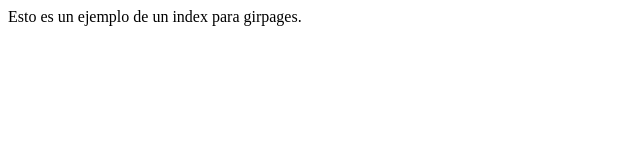
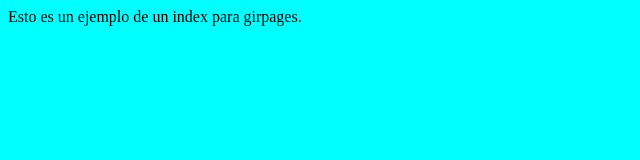
Before and after one commit to AsherGarcia/prueba, a plain HTML site: page index.html in a window 1280 px wide. Shown: the whole page, without its empty margins (0-640 px from the left). Drawn offline with Linux system fonts and the light colour scheme.

Commit message:
se ha agregado la liga de la hoja de estilo

```diff
--- a/index.html
+++ b/index.html
@@ -5,6 +5,7 @@
         <meta charset="UTF-8">
         <meta http-equiv="X-UA-Compatible" content="IE=edge">
         <meta name="viewport" content="width=device-width, initial-scale=1.0">
+        <link rel="stylesheet" type="text/css" href="../prueba/estilo.css">
         <title>Pagina Principal</title>
 
     </head>
```
